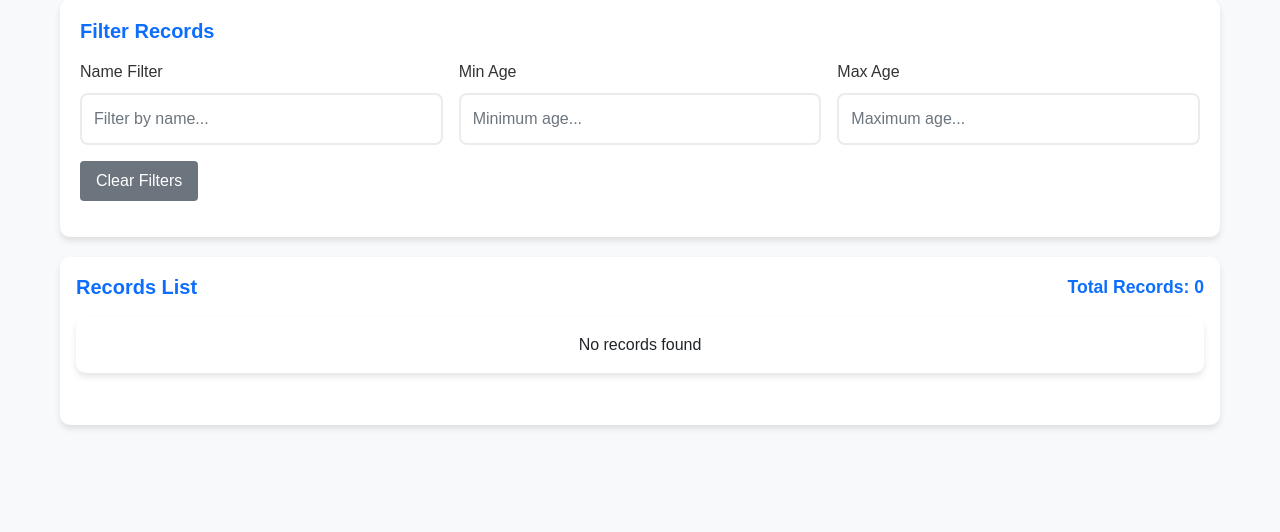
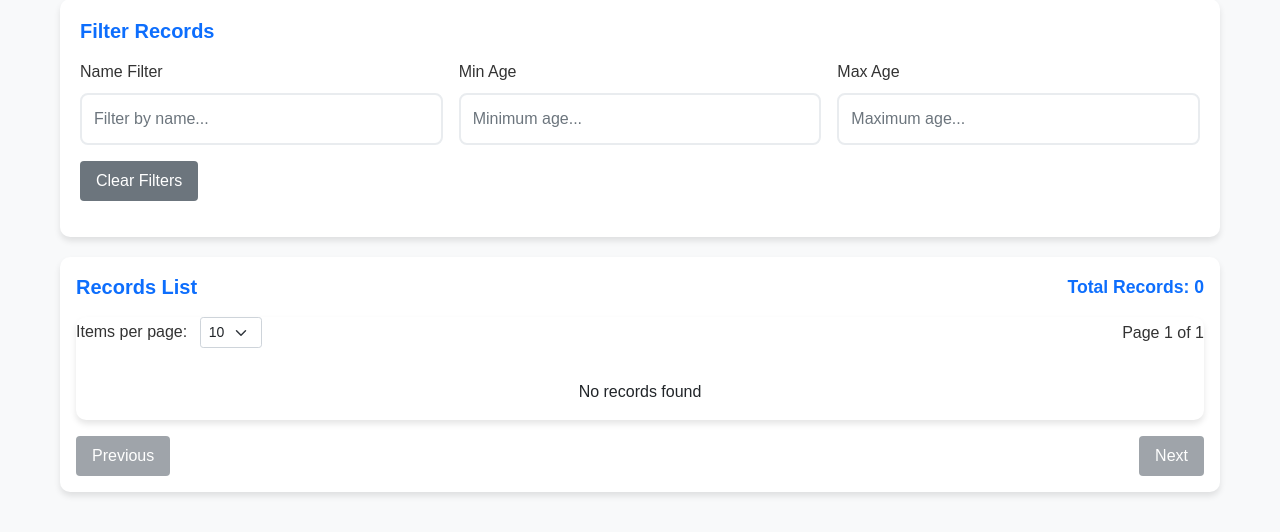
Before and after one commit to lehongvo/Data-Engineering, a Flask app: page / in a window 1280 px wide. Shown: the part 596-1128 px from the top of the page. Before the commit the page ends 1025 px from the top, so only its background shows below. Run offline with Flask 2, Linux system fonts and the light colour scheme.

Commit message:
Update Exercise2 app and UI components

```diff
--- a/Day1/Exercise2/app.py
+++ b/Day1/Exercise2/app.py
@@ -103,14 +103,18 @@ def test_bigquery():
 @error_handler
 def get_records():
     """
-    Get records from test_table with optional filters
+    Get records from test_table with optional filters and pagination
     """
     try:
         # Get query parameters
         page = int(request.args.get("page", 1))
+        per_page = int(request.args.get("per_page", 10))  # Default 10 items per page
         name_filter = request.args.get("name")
         min_age = request.args.get("min_age")
         max_age = request.args.get("max_age")
+
+        # Validate and limit per_page parameter
+        per_page = min(max(per_page, 5), 50)  # Limit between 5 and 50 items
 
         # Get BigQuery client and project ID
         client = get_bigquery_client()
@@ -139,8 +143,8 @@ def get_records():
         total_records = next(count_job.result())["total"]
 
         # Calculate pagination
-        total_pages = math.ceil(total_records / RECORDS_PER_PAGE)
-        offset = (page - 1) * RECORDS_PER_PAGE
+        total_pages = math.ceil(total_records / per_page)
+        offset = (page - 1) * per_page
 
         # Get records for current page
         records_query = f"""
@@ -151,7 +155,7 @@ def get_records():
             FROM `{project_id}.test_dataset.test_table`
             {where_sql}
             ORDER BY full_name
-            LIMIT {RECORDS_PER_PAGE}
+            LIMIT {per_page}
             OFFSET {offset}
         """
 
@@ -175,7 +179,7 @@ def get_records():
             "pagination": {
                 "current_page": page,
                 "total_pages": total_pages,
-                "per_page": RECORDS_PER_PAGE,
+                "per_page": per_page,
                 "total_records": total_records,
                 "has_next": page < total_pages,
                 "has_prev": page > 1,
--- a/Day1/Exercise2/cron_insert.py
+++ b/Day1/Exercise2/cron_insert.py
@@ -166,9 +166,9 @@ logger.info("=" * 50)
 # Run insert_records immediately when the script starts
 run_job()
 
-# Schedule the job to run every 10000 seconds
-schedule.every(10000).seconds.do(run_job)
-logger.info("Scheduled job to run every 10000 seconds")
+# Schedule the job to run every 10 seconds
+schedule.every(10).seconds.do(run_job)
+logger.info("Scheduled job to run every 10 seconds")
 
 # Keep the script running
 while True:
--- a/Day1/Exercise2/static/js/main.js
+++ b/Day1/Exercise2/static/js/main.js
@@ -50,6 +50,33 @@ document.addEventListener('DOMContentLoaded', function () {
     // Run health check every 30 seconds
     checkHealth();
     setInterval(checkHealth, 30000);
+
+    // Add pagination button listeners
+    const prevButton = document.getElementById('prevPage');
+    const nextButton = document.getElementById('nextPage');
+    const itemsPerPage = document.getElementById('itemsPerPage');
+
+    if (prevButton) {
+        prevButton.addEventListener('click', () => {
+            if (currentPage > 1) {
+                loadRecords(currentPage - 1);
+            }
+        });
+    }
+
+    if (nextButton) {
+        nextButton.addEventListener('click', () => {
+            if (currentPage < totalPages) {
+                loadRecords(currentPage + 1);
+            }
+        });
+    }
+
+    if (itemsPerPage) {
+        itemsPerPage.addEventListener('change', () => {
+            loadRecords(1); // Reset to first page when changing items per page
+        });
+    }
 });
 
 // Debounce function to limit API calls
@@ -121,14 +148,14 @@ async function handleFormSubmit(event) {
 // Load records with pagination and filters
 async function loadRecords(page = 1) {
     try {
-        // Get filter values
         const nameFilter = document.getElementById('nameFilter')?.value || '';
         const minAge = document.getElementById('minAgeFilter')?.value || '';
         const maxAge = document.getElementById('maxAgeFilter')?.value || '';
+        const itemsPerPage = document.getElementById('itemsPerPage')?.value || 10;
 
-        // Build query parameters
         const params = new URLSearchParams({
-            page: page
+            page: page,
+            per_page: itemsPerPage
         });
 
         if (nameFilter) params.append('name', nameFilter);
@@ -202,33 +229,68 @@ function updateRecordsTable(records) {
 
 // Update pagination UI
 function updatePagination() {
-    const pagination = document.getElementById('pagination');
-    if (!pagination) return;
+    const prevButton = document.getElementById('prevPage');
+    const nextButton = document.getElementById('nextPage');
+    const currentPageSpan = document.getElementById('currentPage');
+    const totalPagesSpan = document.getElementById('totalPages');
+    const paginationNumbers = document.getElementById('pagination');
 
-    pagination.innerHTML = '';
-
-    // Previous button
-    const prevButton = document.createElement('button');
-    prevButton.textContent = 'Previous';
-    prevButton.className = `btn btn-secondary ${currentPage === 1 ? 'disabled' : ''}`;
-    prevButton.onclick = () => currentPage > 1 && loadRecords(currentPage - 1);
-    pagination.appendChild(prevButton);
-
-    // Page numbers
-    for (let i = 1; i <= totalPages; i++) {
-        const pageButton = document.createElement('button');
-        pageButton.textContent = i;
-        pageButton.className = `btn ${currentPage === i ? 'btn-primary' : 'btn-secondary'}`;
-        pageButton.onclick = () => loadRecords(i);
-        pagination.appendChild(pageButton);
+    if (!prevButton || !nextButton || !currentPageSpan || !totalPagesSpan || !paginationNumbers) {
+        console.error('Pagination elements not found');
+        return;
     }
 
-    // Next button
-    const nextButton = document.createElement('button');
-    nextButton.textContent = 'Next';
-    nextButton.className = `btn btn-secondary ${currentPage === totalPages ? 'disabled' : ''}`;
-    nextButton.onclick = () => currentPage < totalPages && loadRecords(currentPage + 1);
-    pagination.appendChild(nextButton);
+    // Update page numbers
+    currentPageSpan.textContent = currentPage;
+    totalPagesSpan.textContent = totalPages;
+
+    // Enable/disable prev/next buttons
+    prevButton.disabled = currentPage === 1;
+    nextButton.disabled = currentPage === totalPages;
+
+    // Generate pagination numbers
+    paginationNumbers.innerHTML = '';
+
+    // Calculate range of pages to show
+    let startPage = Math.max(1, currentPage - 2);
+    let endPage = Math.min(totalPages, currentPage + 2);
+
+    // Always show first page
+    if (startPage > 1) {
+        addPageNumber(1);
+        if (startPage > 2) {
+            addEllipsis();
+        }
+    }
+
+    // Add page numbers
+    for (let i = startPage; i <= endPage; i++) {
+        addPageNumber(i);
+    }
+
+    // Always show last page
+    if (endPage < totalPages) {
+        if (endPage < totalPages - 1) {
+            addEllipsis();
+        }
+        addPageNumber(totalPages);
+    }
+
+    function addPageNumber(pageNum) {
+        const button = document.createElement('button');
+        button.className = `btn btn-sm ${pageNum === currentPage ? 'btn-primary' : 'btn-outline-secondary'}`;
+        button.textContent = pageNum;
+        button.style.margin = '0 2px';
+        button.onclick = () => loadRecords(pageNum);
+        paginationNumbers.appendChild(button);
+    }
+
+    function addEllipsis() {
+        const span = document.createElement('span');
+        span.className = 'mx-2';
+        span.textContent = '...';
+        paginationNumbers.appendChild(span);
+    }
 }
 
 // Update active filters display
--- a/Day1/Exercise2/templates/index.html
+++ b/Day1/Exercise2/templates/index.html
@@ -142,6 +142,25 @@
             <div id="recordsCount">Total Records: 0</div>
           </div>
           <div class="table-responsive">
+            <div class="d-flex justify-content-between align-items-center mb-3">
+              <div class="items-per-page">
+                <label for="itemsPerPage">Items per page:</label>
+                <select
+                  id="itemsPerPage"
+                  class="form-select form-select-sm"
+                  style="width: auto; display: inline-block; margin-left: 8px"
+                >
+                  <option value="5">5</option>
+                  <option value="10" selected>10</option>
+                  <option value="20">20</option>
+                  <option value="50">50</option>
+                </select>
+              </div>
+              <div class="page-info">
+                Page <span id="currentPage">1</span> of
+                <span id="totalPages">1</span>
+              </div>
+            </div>
             <table class="table" id="recordsTable">
               <thead>
                 <tr>
@@ -155,8 +174,14 @@
               </tbody>
             </table>
           </div>
-          <div class="d-flex justify-content-center mt-3">
-            <div id="pagination" class="pagination"></div>
+          <div class="d-flex justify-content-between align-items-center mt-3">
+            <button id="prevPage" class="btn btn-secondary" disabled>
+              Previous
+            </button>
+            <div id="pagination" class="pagination-numbers"></div>
+            <button id="nextPage" class="btn btn-secondary" disabled>
+              Next
+            </button>
           </div>
         </div>
       </div>
```
